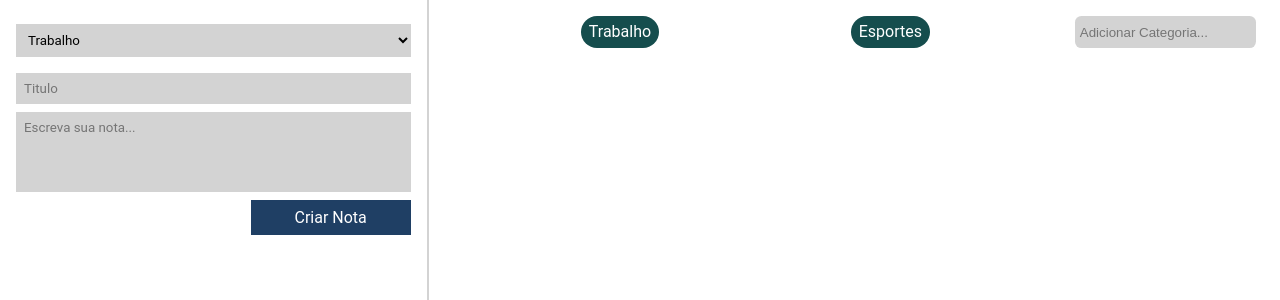
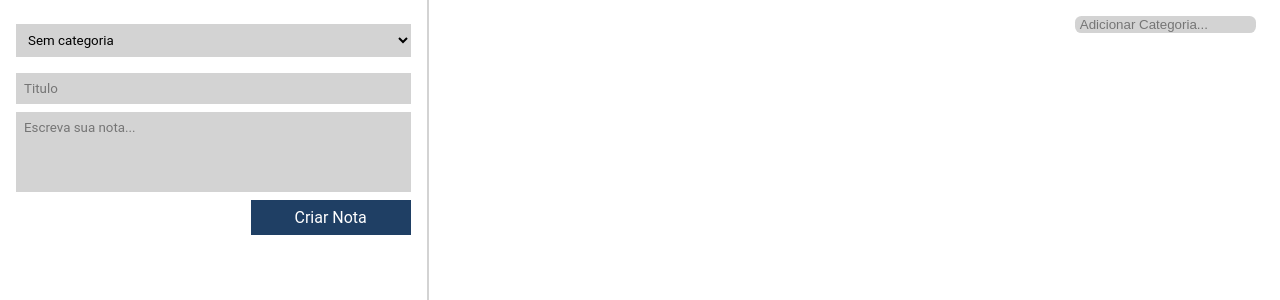
Before and after one commit to leobloise/formacao_react, a React (Create React App) app: page / in a window 1280 px wide. Shown: the top 300 px of the page. Built offline with nearby package versions, Linux system fonts and the light colour scheme; the HTML template or start-up script is replaced by a standard one.

Commit message:
Categorias prontas para serem criadas e sem categoria também criado

```diff
--- a/src/App.jsx
+++ b/src/App.jsx
@@ -10,7 +10,7 @@ class App extends Component {
     super()
     this.state = {
       notas: [],
-      categorias: ["Trabalho", "Esportes"]
+      categorias: []
     }
   }
 
--- a/src/components/FormularioCadastro/FormularioCadastro.jsx
+++ b/src/components/FormularioCadastro/FormularioCadastro.jsx
@@ -7,7 +7,7 @@ class FormularioCadastro extends Component {
         super(props)
         this.titulo = "";
         this.texto = "";
-        this.categoria = "";
+        this.categoria = "Sem categoria";
     }
 
     extractValueFromEvent(event) {
@@ -40,6 +40,7 @@ class FormularioCadastro extends Component {
         return (
             <form className="formulario-cadastro" onSubmit={this._criarNota.bind(this)}>
                 <select onChange={this.handleMudancaSelect.bind(this)}>
+                    <option selected='true'>Sem categoria</option>
                     {this.props.categorias.map((categoria, index) => {
                         return(
                             <option key={index}> {categoria} </option>
```
